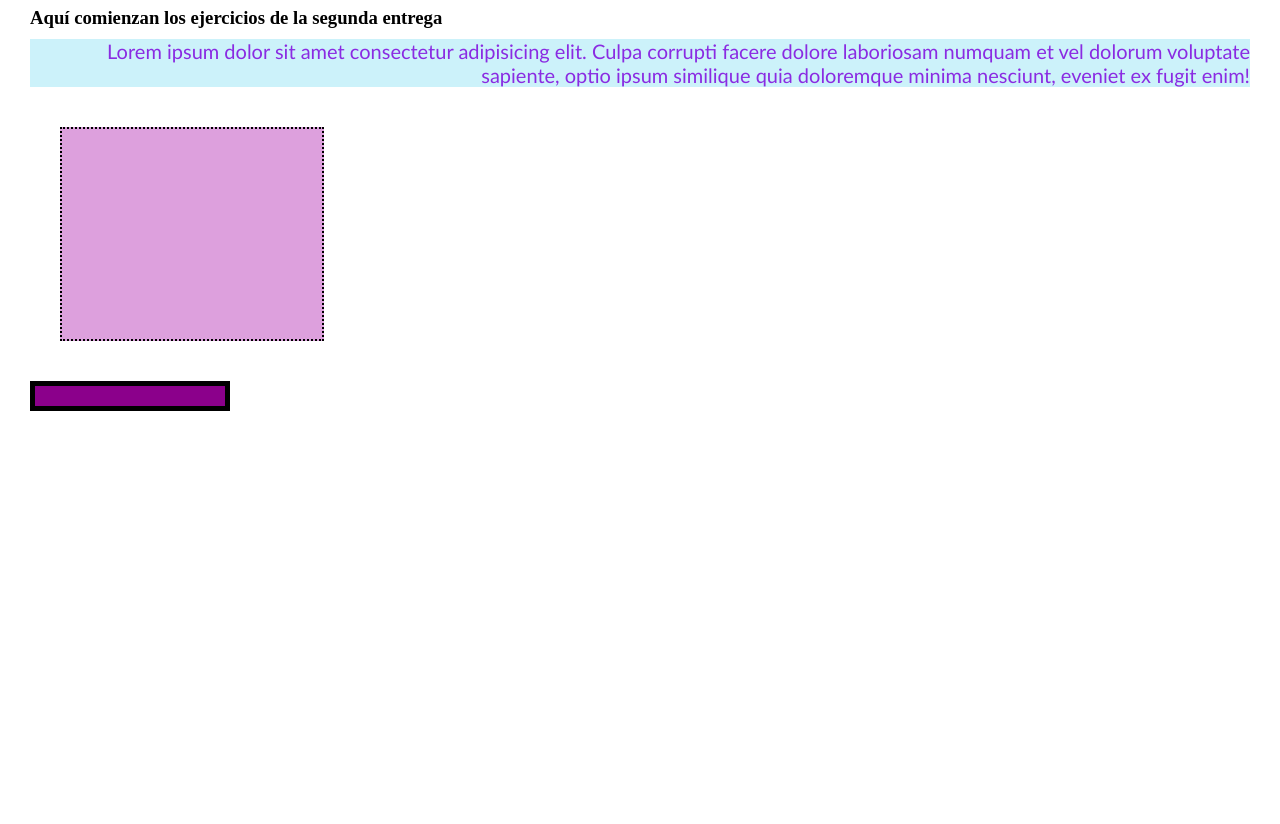
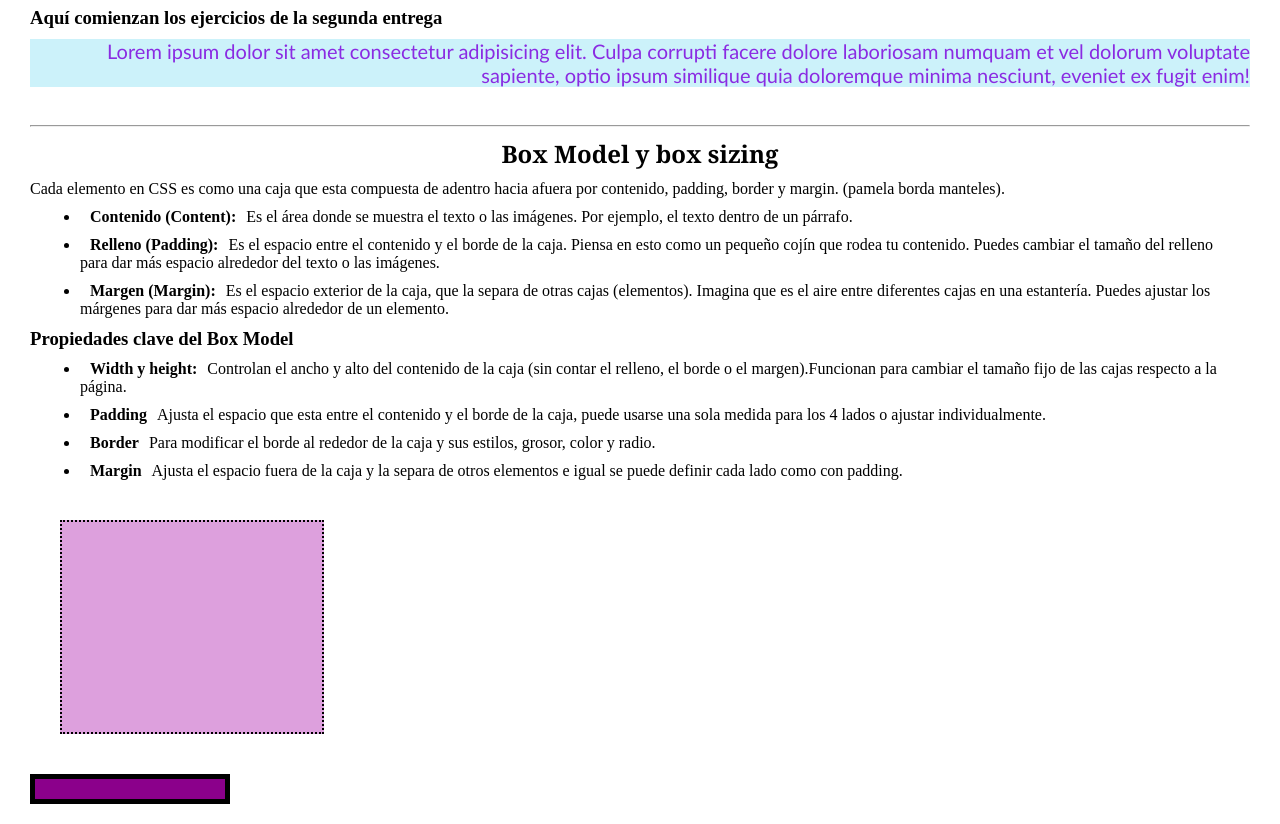
Before and after one commit to Shomarar01/IntroduccionCSS, a plain HTML site: page index.html in a window 1280 px wide. Shown: the part 1144-1968 px from the top of the page. Before the commit the page ends 1575 px from the top, so only its background shows below. Drawn offline with Linux system fonts and the light colour scheme.

Commit message:
Añadí información sobre box sizig y box model, acualicé el readme

```diff
--- a/index.html
+++ b/index.html
@@ -1,5 +1,5 @@
 <!DOCTYPE html>
-<html lang="en">
+<html lang="es">
 <head>
     <meta charset="UTF-8">
     <meta name="viewport" content="width=device-width, initial-scale=1.0">
@@ -45,7 +45,6 @@
         <br>
         Recuerda: display: none es diferente de visibility: hidden, que solo hace invisible el elemento, pero sigue ocupando su espacio en la página.</div><hr>
 
-
     <h3>:hover</h3>
     <p>En CSS, hay maneras de cambiar el estilo de un elemento cuando ocurre una acción específica. Estas formas especiales de aplicar estilos se llaman pseudoclases.<br>Las pseudoclases son palabras reservadas para aplicar estilos a los elementos cada que se realice una acción. Por ejemplo, cuando pasas el ratón sobre un botón o un enlace. La pseudo-clase más común y útil para esto es :hover.<br><i>La pseudo-clase :hover en CSS permite cambiar el estilo de un elemento cuando el usuario pasa el ratón por encima de él. Es una forma sencilla de hacer que tu página sea más interactiva y atractiva.</i>
     </p>
@@ -53,9 +52,25 @@
 
     <h2>Propiedades básicas de CSS: estilos de contenido </h2>
     <h3>Aquí comienzan los ejercicios de la segunda entrega</h3>
-    <p class="prueba2">Lorem ipsum dolor sit amet consectetur adipisicing elit. Culpa corrupti facere dolore laboriosam numquam et vel dolorum voluptate sapiente, optio ipsum similique quia doloremque minima nesciunt, eveniet ex fugit enim!</p>
+    <p class="prueba2">Lorem ipsum dolor sit amet consectetur adipisicing elit. Culpa corrupti facere dolore laboriosam numquam et vel dolorum voluptate sapiente, optio ipsum similique quia doloremque minima nesciunt, eveniet ex fugit enim!</p><br><hr>
 
-    <div class="container"></div>
-    <div class="ejemplo-box-sizing"></div>
+    <h2>Box Model y box sizing </h2>
+    <p>Cada elemento en CSS es como una caja que esta compuesta de adentro hacia afuera por contenido, padding, border y margin. (pamela borda manteles).<br>
+    </p>
+    <ul>
+    <li><b>Contenido (Content):</b>Es el área donde se muestra el texto o las imágenes. Por ejemplo, el texto dentro de un párrafo. <br>    </li>
+    <li><b>Relleno (Padding):</b>Es el espacio entre el contenido y el borde de la caja. Piensa en esto como un pequeño cojín que rodea tu contenido. Puedes cambiar el tamaño del relleno para dar más espacio alrededor del texto o las imágenes.</li>
+    <li><b>Margen (Margin):</b>Es el espacio exterior de la caja, que la separa de otras cajas (elementos). Imagina que es el aire entre diferentes cajas en una estantería. Puedes ajustar los márgenes para dar más espacio alrededor de un elemento.</li>
+    </ul>
+    <h3>Propiedades clave del Box Model</h3>
+    <ul>
+        <li><b>Width y height:</b>Controlan el ancho y alto del contenido de la caja (sin contar el relleno, el borde o el margen).Funcionan para cambiar el tamaño fijo de las cajas respecto a la página.</li>
+        <li><b>Padding</b>Ajusta el espacio que esta entre el contenido y el borde de la caja, puede usarse una sola medida para los 4 lados o ajustar individualmente.</li>
+        <li><b>Border</b>Para modificar el borde al rededor de la caja y sus estilos, grosor, color y radio.</li>
+        <li><b>Margin</b>Ajusta el espacio fuera de la caja y la separa de otros elementos e igual se puede definir cada lado como con padding.</li>
+    </ul>
+
+    <div class="container1"></div>
+    <div class="ejemplo-box-sizing1"></div>
 </body>
 </html>
--- a/style.css
+++ b/style.css
@@ -54,7 +54,7 @@ button {
     text-align: right;
   }
 
-  .container{
+  .container1{
     width: 200px;
     height: 150px;
     background-color: plum;
@@ -63,7 +63,7 @@ button {
     border:2px dotted;
   }
 
-  .ejemplo-box-sizing{
+  .ejemplo-box-sizing1{
     width: 200px;
     padding: 10px;
     border: 5px solid;
```
Also changed, not shown: 1 other file.
